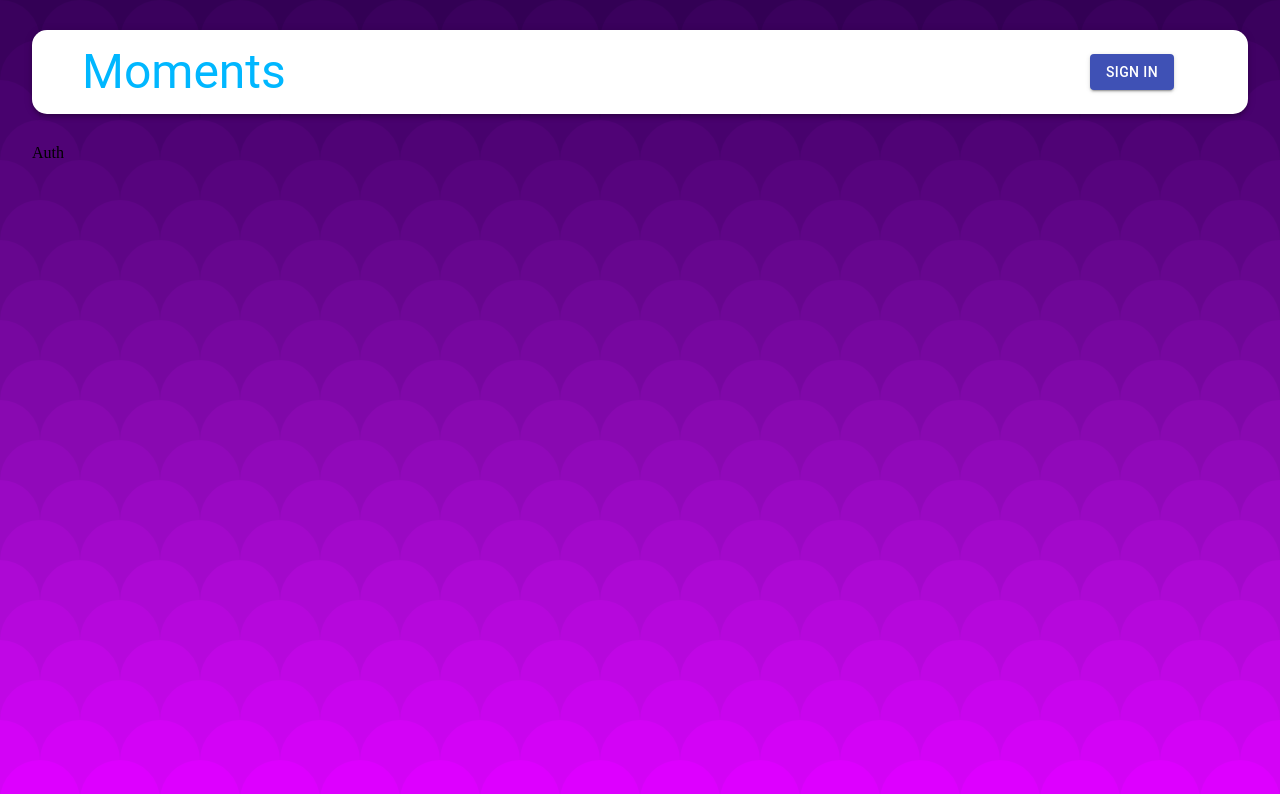
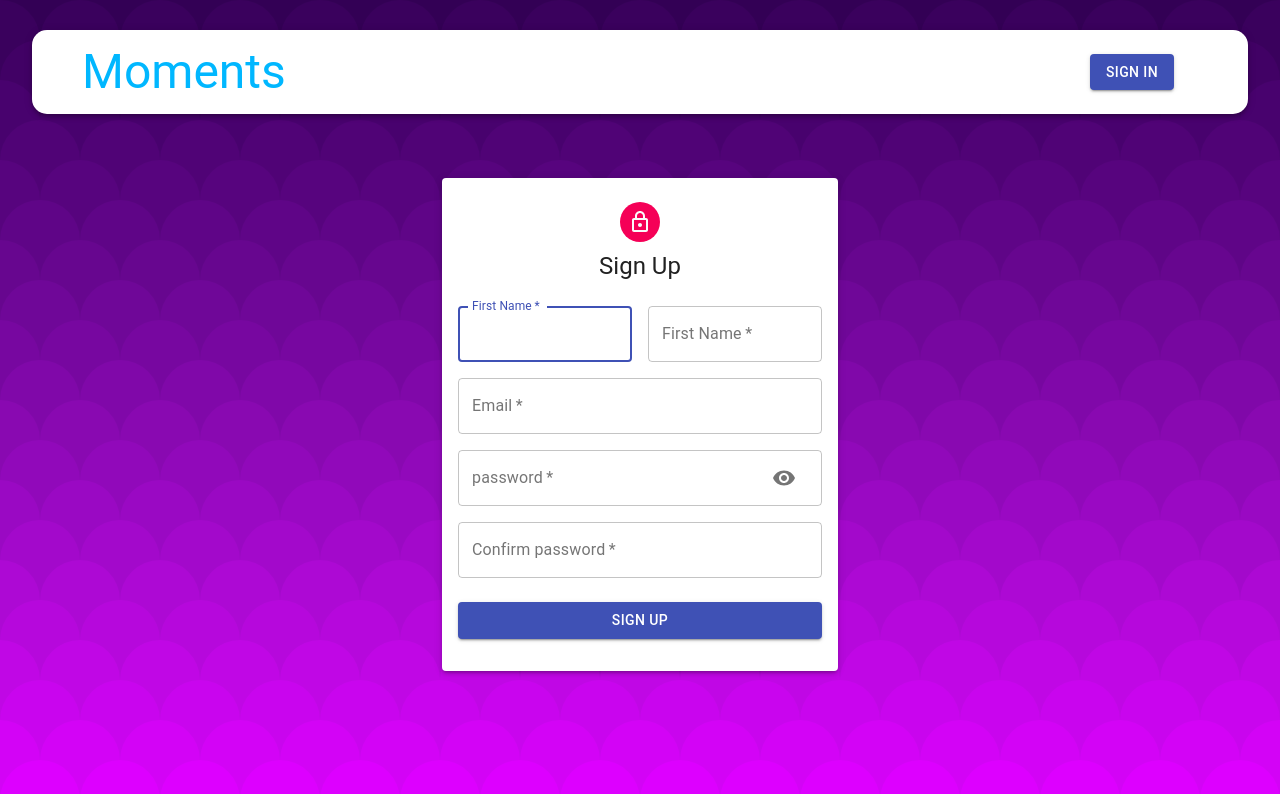
Before and after one commit to pradeep1928/Moments, a React (Create React App) app in the folder client/: page /auth in a window 1280 px wide. Shown: the top 794 px of the page. Built offline with nearby package versions, Linux system fonts and the light colour scheme.

Commit message:
sign-in and sign-up form created using Input component

```diff
--- a/client/src/components/Auth/Auth.js
+++ b/client/src/components/Auth/Auth.js
@@ -1,12 +1,101 @@
-import React from 'react'
+import React, { useState } from "react";
+import {
+  Avatar,
+  Button,
+  Paper,
+  Grid,
+  Typography,
+  Container,
+  TextField,
+} from "@material-ui/core";
+import LockOutLinedIcon from "@material-ui/icons/LockOutlined";
+
+import Input from "./Input";
+
+import useStyles from "./styles";
 
 export const Auth = () => {
-    const state = null;
+  const classes = useStyles();
+  const { showPassword, setShowPassword } = useState(false);
+
+  const isSignup = true;
+
+  const handleShowPassword = () =>
+    setShowPassword((prevShowPassword) => !prevShowPassword);
+
+  const handleSubmit = () => {};
+
+  const handleChange = () => {};
 
   return (
-    <div>Auth</div>
-  )
+    <Container component="main" maxWidth="xs">
+      <Paper className={classes.paper} elevation={3}>
+        <Avatar className={classes.avatar}>
+          <LockOutLinedIcon />
+        </Avatar>
+        <Typography variant="h5">
+          {" "}
+          {isSignup ? "Sign Up" : "Sign In"}
+        </Typography>
+        <form className={classes.form} onSubmit={handleSubmit}>
+          <Grid container spacing={2}>
+            {isSignup && (
+              <>
+                <Input
+                  name="firstName"
+                  label="First Name"
+                  handleChange={handleChange}
+                  autoFocus
+                  half
+                />
 
-}
+                <Input
+                  name="firstName"
+                  label="First Name"
+                  handleChange={handleChange}
+                  half
+                />
+              </>
+            )}
+
+            <Input
+              name="email"
+              label="Email"
+              handleChange={handleChange}
+              type="email"
+            />
+
+            <Input
+              name="password"
+              label="password"
+              handleChange={handleChange}
+              type={showPassword ? "text" : "password"}
+              handleShowPassword={handleShowPassword}
+            />
+
+            {isSignup && (
+              <Input
+                name="confirmPassword"
+                label="Confirm password"
+                handleChange={handleChange}
+                type="password"
+              />
+            )}
+          </Grid>
+
+          <Button
+            type="submit"
+            variant="contained"
+            fullWidth
+            color="primary"
+            className={classes.submit}
+          >
+            {isSignup ? "Sign Up" : "Sign In"}
+          </Button>
+        </form>
+      </Paper>
+    </Container>
+  );
+};
 
 export default Auth;
--- /dev/null
+++ b/client/src/components/Auth/Input.js
@@ -0,0 +1,35 @@
+import React from 'react'
+import { Avatar, Button, Paper, Grid, Typography, Container, TextField, InputAdornment, IconButton } from '@material-ui/core';
+import Visibility from '@material-ui/icons/Visibility';
+import VisibilityOff from '@material-ui/icons/VisibilityOff';
+
+
+export const Input = ({ name, half, handleChange, label, autoFocus, type, handleShowPassword,  }) => {
+
+   return (
+    <Grid item xs={12} sm={ half ? 6 : 12 }>
+        <TextField
+        name= {name}
+        onChange= {handleChange}
+        variant= "outlined"
+        required
+        fullWidth
+        label= {label}
+        autoFocus= {autoFocus}
+        type= {type}
+        InputProps= {name === 'password' && {
+            endAdornment: (
+                <InputAdornment position="end">
+                    <IconButton onClick= {handleShowPassword}>
+                        {type === 'password' ? <Visibility /> : <VisibilityOff />}
+                    </IconButton>
+                </InputAdornment>
+            )
+        }}
+        />
+    </Grid>
+   )
+
+}
+
+export default Input
--- a/client/src/components/Auth/styles.js
+++ b/client/src/components/Auth/styles.js
@@ -0,0 +1,30 @@
+import { makeStyles } from '@material-ui/core/styles';
+
+export default makeStyles((theme) => ({
+  paper: {
+    marginTop: theme.spacing(8),
+    display: 'flex',
+    flexDirection: 'column',
+    alignItems: 'center',
+    padding: theme.spacing(2),
+  },
+  root: {
+    '& .MuiTextField-root': {
+      margin: theme.spacing(1),
+    },
+  },
+  avatar: {
+    margin: theme.spacing(1),
+    backgroundColor: theme.palette.secondary.main,
+  },
+  form: {
+    width: '100%', // Fix IE 11 issue.
+    marginTop: theme.spacing(3),
+  },
+  submit: {
+    margin: theme.spacing(3, 0, 2),
+  },
+  googleButton: {
+    marginBottom: theme.spacing(2),
+  },
+}));
```
